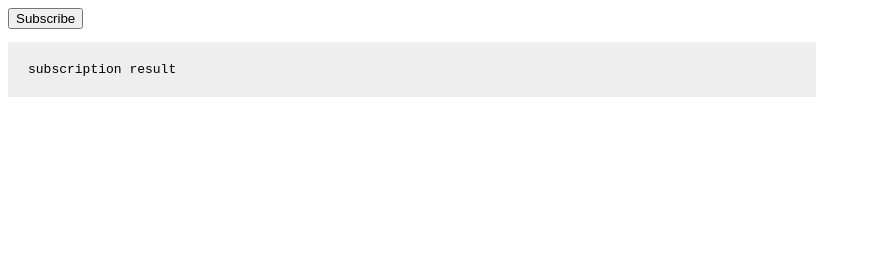
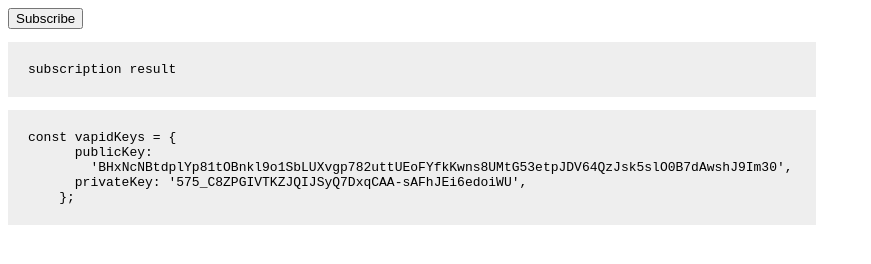
Before and after one commit to hexboy/web-push, a website: page index.html in a window 1280 px wide. Shown: the whole page, without its empty margins (0-871 px from the left). Drawn offline with Linux system fonts and the light colour scheme.

Commit message:
add an example for vapidKeys

```diff
--- a/index.html
+++ b/index.html
@@ -19,5 +19,10 @@
   <body>
     <button onclick="subscribe()">Subscribe</button>
     <pre id="subscription-result">subscription result</pre>
+    <pre>const vapidKeys = {
+      publicKey:
+        'BHxNcNBtdplYp81tOBnkl9o1SbLUXvgp782uttUEoFYfkKwns8UMtG53etpJDV64QzJsk5slO0B7dAwshJ9Im30',
+      privateKey: '575_C8ZPGIVTKZJQIJSyQ7DxqCAA-sAFhJEi6edoiWU',
+    };</pre>
   </body>
 </html>
```
